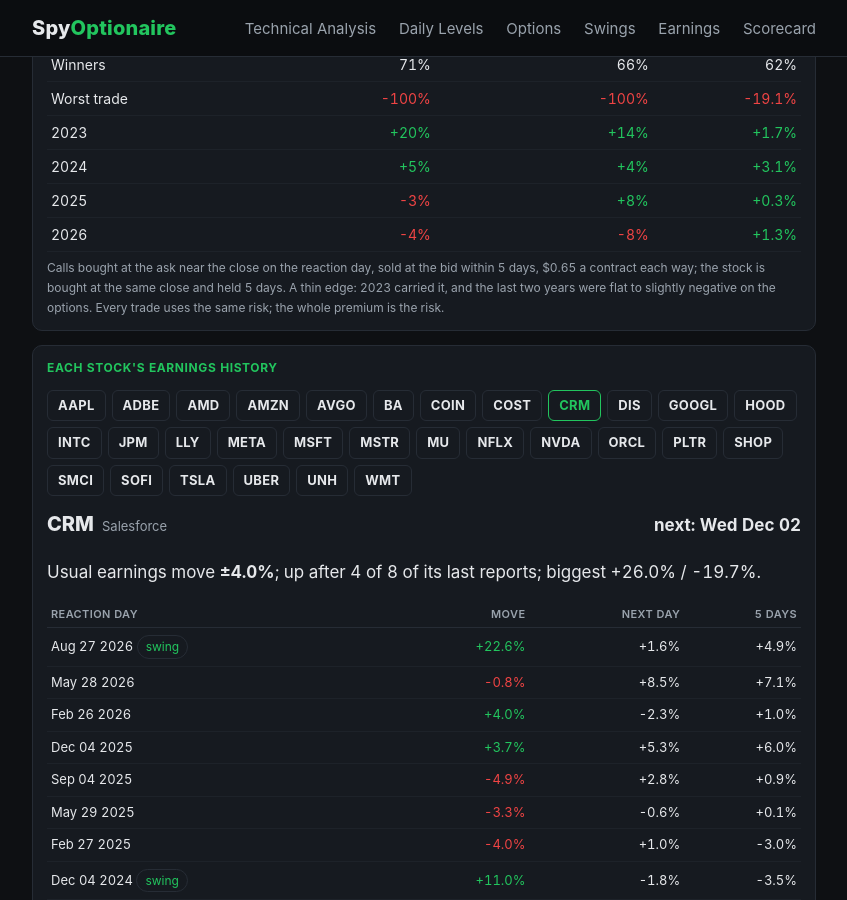
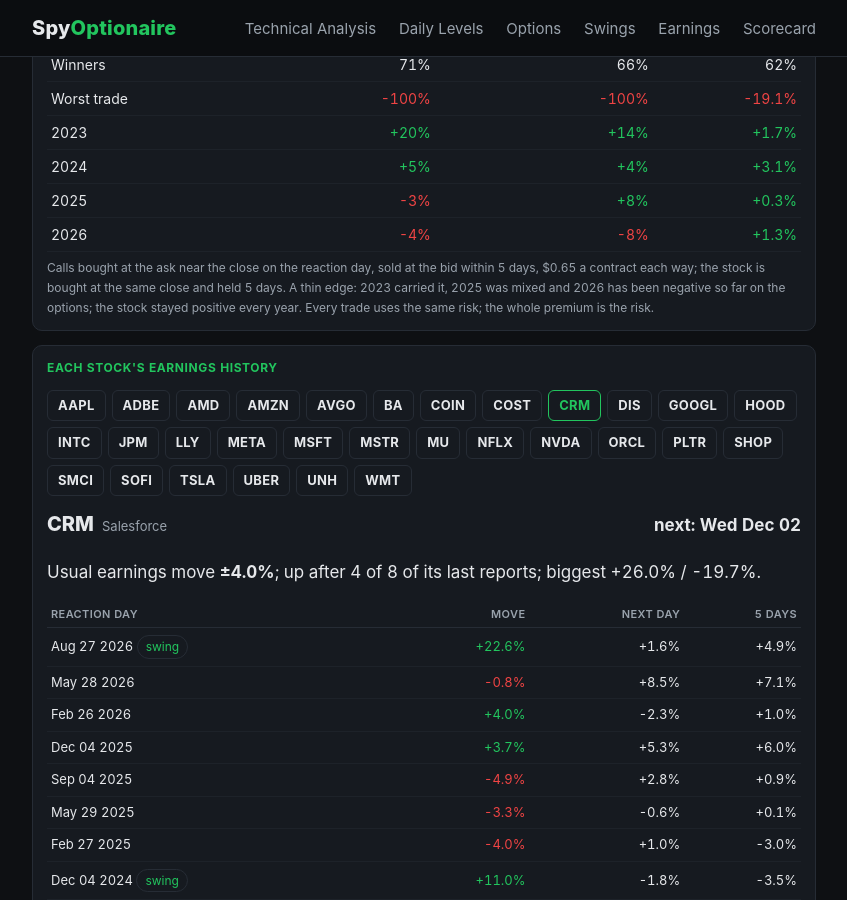
Before and after one commit to SpyOptionaire/spyoptionaire.github.io, a Jekyll site: the page built from earnings.html, in a window 1280 px wide and 900 px high, scrolled down 1841 px. Shown: the whole window, without its empty margins (216-1063 px from the left). Built offline with Jekyll 4.4.1, drawn with Linux system fonts in a browser that asks for light colours.

Commit message:
Earnings: plainer note on the Earnings Swing option record by year
Co-Authored-By: Claude Opus 5.5 <noreply@anthropic.com>
Claude-Session: https://claude.ai/code/session_01EnXCpuWUg6oc66XeZWqt4P

```diff
--- a/earnings.html
+++ b/earnings.html
@@ -58,7 +58,7 @@ permalink: /earnings/
       {% for y in EO.years %}<tr><td>{{ y.y }}</td><td class="{% if y.v >= 0 %}up{% else %}dn{% endif %}">{% if y.v >= 0 %}+{% endif %}{{ y.v }}%</td><td class="{% if y.c >= 0 %}up{% else %}dn{% endif %}">{% if y.c >= 0 %}+{% endif %}{{ y.c }}%</td><td class="{% if y.s >= 0 %}up{% else %}dn{% endif %}">{% if y.s >= 0 %}+{% endif %}{{ y.s }}%</td></tr>{% endfor %}
     </tbody>
   </table>
-  <p class="asof">Calls bought at the ask near the close on the reaction day, sold at the bid within 5 days, $0.65 a contract each way; the stock is bought at the same close and held 5 days. A thin edge: 2023 carried it, and the last two years were flat to slightly negative on the options. Every trade uses the same risk; the whole premium is the risk.</p>
+  <p class="asof">Calls bought at the ask near the close on the reaction day, sold at the bid within 5 days, $0.65 a contract each way; the stock is bought at the same close and held 5 days. A thin edge: 2023 carried it, 2025 was mixed and 2026 has been negative so far on the options; the stock stayed positive every year. Every trade uses the same risk; the whole premium is the risk.</p>
 </div>
 
 <div class="card">
```
